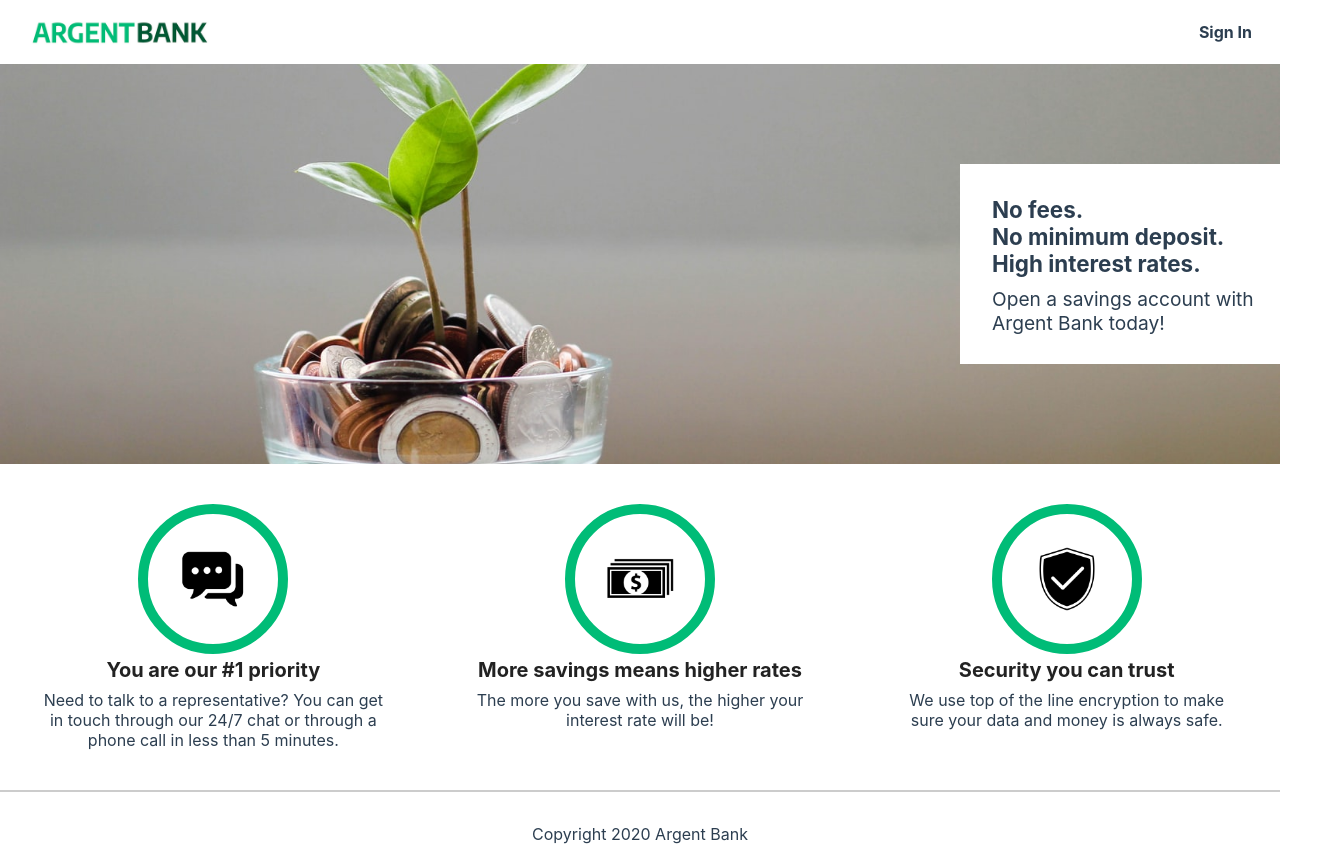
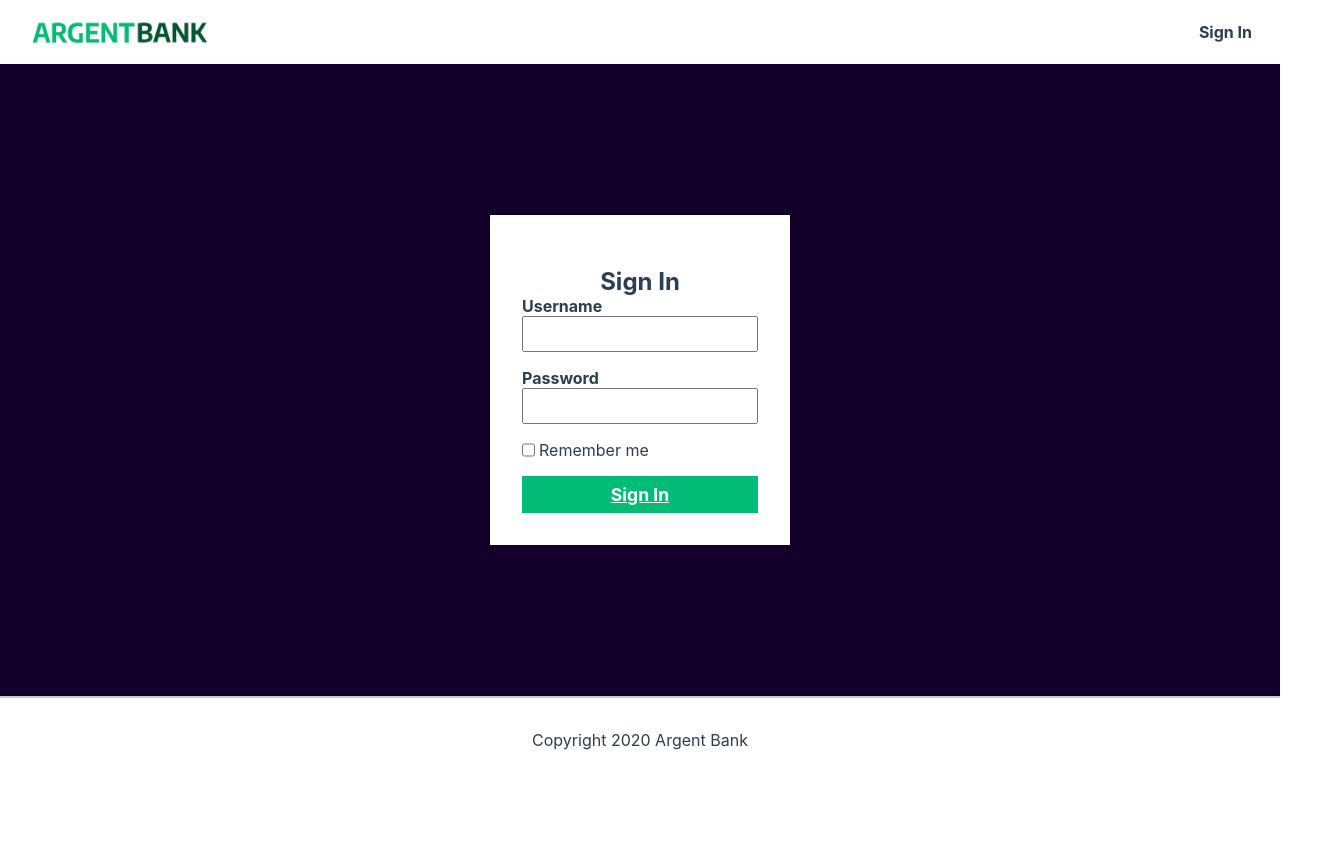
Before and after one commit to ShemoMFR/P13_bank, a React (Create React App) app in the folder frontend/: page / in a window 1280 px wide. Shown: the whole page, 1320 px wide, since content can reach past the window. After the commit the page ends 800 px from the top, so only its background shows below. Built offline with nearby package versions, Linux system fonts and the light colour scheme; the HTML template or start-up script is replaced by a standard one.

Commit message:
signin page OK

```diff
--- a/frontend/src/App.js
+++ b/frontend/src/App.js
@@ -1,5 +1,6 @@
 /* Pages */
 import Home from './pages/Home/Home';
+import Signin from './pages/Signin/Signin';
 
 /* Components */
 import NavBar from './components/NavBar/NavBar';
@@ -12,7 +13,9 @@ function App() {
     return (
         <div className="App">
             <NavBar />
-            <Home />
+            <div style={{flex: '1'}}>
+                <Signin />
+            </div>
             <Footer />
         </div>
     );
--- /dev/null
+++ b/frontend/src/pages/Signin/Signin.css
@@ -0,0 +1,59 @@
+.main {
+    flex: 1;
+    min-height: 79vh;
+    display: flex;
+    justify-content: center;
+    align-items: center;
+}
+
+.bg-dark {
+    background-color: #12002b;
+}
+
+.sign-in-button {
+    display: block;
+    width: 100%;
+    padding: 8px;
+    font-size: 1.1rem;
+    font-weight: bold;
+    margin-top: 1rem;
+    border-color: #00bc77;
+    background-color: #00bc77;
+    color: #fff;
+}
+
+.sign-in-content {
+    box-sizing: border-box;
+    background-color: white;
+    width: 300px;
+    margin: 0 auto;
+    padding: 2rem;
+}
+
+.sign-in-icon {
+    font-size: 5rem;
+}
+
+.input-remember {
+    display: flex;
+}
+
+.input-remember label {
+    margin-left: 0.25rem;
+}
+
+.input-wrapper {
+    display: flex;
+    flex-direction: column;
+    text-align: left;
+    margin-bottom: 1rem;
+}
+
+.input-wrapper label {
+    font-weight: bold;
+}
+
+.input-wrapper input {
+    padding: 5px;
+    font-size: 1.2rem;
+}
--- /dev/null
+++ b/frontend/src/pages/Signin/Signin.jsx
@@ -0,0 +1,33 @@
+/* Librairies */
+import React from 'react';
+
+/* CSS */
+import './Signin.css';
+import '../../style.css';
+
+const Signin = () => {
+    return (
+        <main className="main bg-dark">
+            <section className="sign-in-content">
+                <i className="fa fa-user-circle" style={{marginRight: '5px'}}></i>
+                <h1>Sign In</h1>
+                <form>
+                    <div className="input-wrapper">
+                        <label htmlFor="username">Username</label>
+                        <input type="text" id="username" />
+                    </div>
+                    <div className="input-wrapper">
+                        <label htmlFor="password">Password</label>
+                        <input type="password" id="password" />
+                    </div>
+                    <div className="input-remember">
+                        <input type="checkbox" id="remember-me" /><label htmlFor="remember-me">Remember me</label>
+                    </div>
+                    <a href="./user.html" className="sign-in-button">Sign In</a>
+                </form>
+            </section>
+        </main>
+    )
+};
+
+export default Signin;
```
